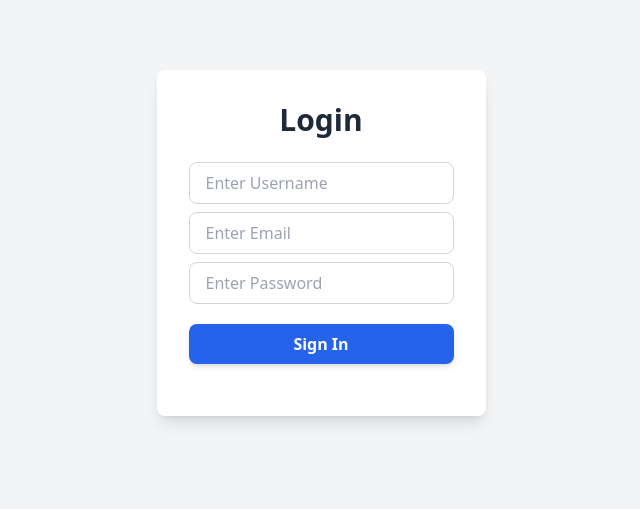
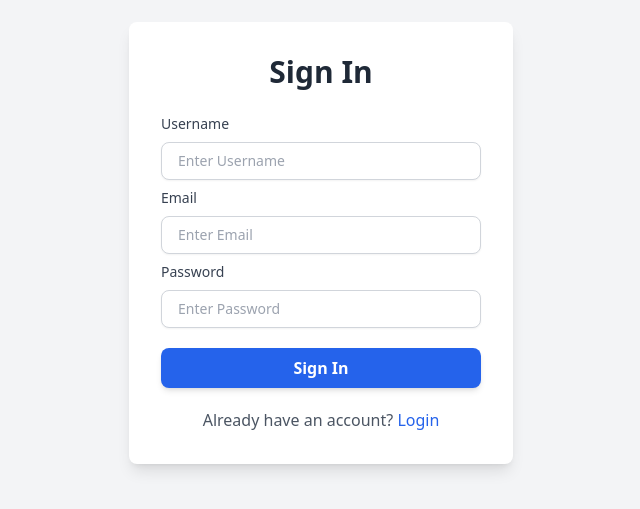
Before and after one commit to whilmarbitoco/AMS-frontend, a React (Vite) app: page /signin in a window 1280 px wide. Shown: the part 157-666 px from the top of the page, without its empty margins (319-959 px from the left). Built offline with nearby package versions, Linux system fonts and the light colour scheme.

Commit message:
breaked down into small components

```diff
--- a/src/App.jsx
+++ b/src/App.jsx
@@ -11,10 +11,14 @@ function App() {
     <AuthProvider>
       <BrowserRouter>
         <Routes>
-          <Route element={<ProtectedRoute />}>
+          <Route element={<ProtectedRoute userType="teacher" />}>
             <Route element={<DashboardPage />} path="/dashboard" />
           </Route>
-          <Route element={<AdminDashboardPage />} path="/admin/dashboard" />
+
+          <Route element={<ProtectedRoute userType="admin" />}>
+            <Route element={<AdminDashboardPage />} path="/admin/dashboard" />
+          </Route>
+
           <Route element={<LoginPage />} path="/login" />
           <Route element={<SigninPage />} path="/signin" />
         </Routes>
--- /dev/null
+++ b/src/components/Button.jsx
@@ -0,0 +1,15 @@
+import React from "react";
+
+const Button = ({ type = "submit", name, onClick }) => {
+  return (
+    <button
+      onClick={onClick}
+      type="submit"
+      className="mt-3 px-4 py-2 bg-blue-600 text-white rounded-lg font-semibold hover:bg-blue-700 transition-colors duration-200 shadow-md hover:shadow-lg w-full"
+    >
+      {name}
+    </button>
+  );
+};
+
+export default Button;
--- a/src/components/Input.jsx
+++ b/src/components/Input.jsx
@@ -1,16 +1,25 @@
 import React from "react";
 
-const Input = ({ type, placeholder, onChange }) => {
+const Input = ({ type, label, onChange }) => {
   return (
-    <input
-      type={type}
-      placeholder={placeholder}
-      onChange={onChange}
-      className="w-full px-4 py-2 text-gray-700 bg-white border border-gray-300
-      rounded-lg focus:outline-none focus:ring-2 focus:ring-blue-500
-      focus:border-transparent transition duration-200 ease-in-out
-      placeholder-gray-400 hover:border-gray-400"
-    />
+    <>
+      <label
+        htmlFor="input"
+        className="block text-sm font-medium text-gray-700"
+      >
+        {label}
+      </label>
+      <input
+        id="input"
+        type={type}
+        placeholder={`Enter ${label}`}
+        onChange={(e) => onChange(e.target.value)}
+        className="w-full px-4 py-2 text-gray-700 bg-white border border-gray-300
+        rounded-lg focus:outline-none focus:ring-2 focus:ring-blue-500
+        focus:border-transparent transition duration-200 ease-in-out
+        placeholder-gray-400 hover:border-gray-400 shadow-sm text-sm"
+      />{" "}
+    </>
   );
 };
 
--- /dev/null
+++ b/src/components/NavBar.jsx
@@ -0,0 +1,14 @@
+import NavLink from "../components/NavLink";
+
+const NavBar = () => {
+  return (
+    <ul className="">
+      <NavLink name="Dashboard" to="/" />
+      <NavLink name="Students" to={null} />
+      <NavLink name="Classes" to={null} />
+      <NavLink name="Attendance" to={null} />
+    </ul>
+  );
+};
+
+export default NavBar;
--- /dev/null
+++ b/src/components/NavLink.jsx
@@ -0,0 +1,11 @@
+import { Link } from "react-router-dom";
+
+const NavLink = ({ name, to }) => {
+  return (
+    <li className="hover:bg-blue-400 p-3 rounded-lg cursor-pointer transition-all duration-200 flex items-center gap-3">
+      <Link to={to}>{name}</Link>
+    </li>
+  );
+};
+
+export default NavLink;
--- /dev/null
+++ b/src/components/TeacherWrapper.jsx
@@ -0,0 +1,23 @@
+import React from "react";
+import NavBar from "./NavBar";
+
+const TeacherWrapper = ({ page, children }) => {
+  return (
+    <div className="flex h-screen">
+      <nav className="w-64 bg-gradient-to-b from-blue-600 to-blue-800 text-white p-6 shadow-lg">
+        <h1 className="text-center text-4xl font-bold mb-8 tracking-wide">
+          AMS
+        </h1>
+        <NavBar />
+      </nav>
+      <main className="w-full bg-gray-200">
+        <div className="w-full p-5 bg-white">
+          <h1 className="text-gray-700 text-2xl font-bold">{page}</h1>
+        </div>
+        <div>{children}</div>
+      </main>
+    </div>
+  );
+};
+
+export default TeacherWrapper;
--- a/src/pages/DashboardPage.jsx
+++ b/src/pages/DashboardPage.jsx
@@ -1,14 +1,11 @@
 import { userStore } from "../store/userStore";
 import { useAtom } from "jotai";
+import TeacherWrapper from "../components/TeacherWrapper";
 
 const DashboardPage = () => {
   const [user, setUser] = useAtom(userStore);
 
-  return (
-    <div>
-      <h1>Hello {user.username}</h1>
-    </div>
-  );
+  return <TeacherWrapper page="Dashboard">hello world</TeacherWrapper>;
 };
 
 export default DashboardPage;
--- a/src/pages/LoginPage.jsx
+++ b/src/pages/LoginPage.jsx
@@ -5,6 +5,8 @@ import Input from "../components/Input";
 import { useAtom } from "jotai";
 import { apiStore } from "../store/apiStore";
 import { userStore } from "../store/userStore";
+import Button from "../components/Button";
+import { Link } from "react-router-dom";
 
 const LoginPage = () => {
   const navigate = useNavigate();
@@ -27,7 +29,6 @@ const LoginPage = () => {
 
   const handleLogin = async (e) => {
     e.preventDefault();
-
     if (!validateForm()) {
       return;
     }
@@ -70,28 +71,24 @@ const LoginPage = () => {
 
   return (
     <div className="h-screen flex flex-col justify-center items-center bg-gray-100">
-      <div className="p-8 bg-white shadow-lg rounded-lg">
+      <div className="w-96 p-10 bg-white shadow-lg rounded-lg">
         <h1 className="text-3xl font-bold text-center text-gray-800 mb-6">
           Login
         </h1>
         <form onSubmit={handleLogin} className="flex flex-col gap-2 my-5">
-          <Input
-            type="email"
-            placeholder="Enter Email"
-            onChange={(e) => setEmail(e.target.value)}
-          />
-          <Input
-            type="password"
-            placeholder="Enter Password"
-            onChange={(e) => setPassword(e.target.value)}
-          />
-          <button
-            type="submit"
-            className="mt-3 px-4 py-2 bg-blue-600 text-white rounded-lg font-semibold hover:bg-blue-700 transition-colors duration-200 shadow-md hover:shadow-lg w-full"
+          <Input type="email" label="Email" onChange={setEmail} />
+          <Input type="password" label="Password" onChange={setPassword} />
+          <Button name="Login" onClick={null} />
+        </form>
+        <li className="list-none text-center mt-4 text-gray-600">
+          Don't have an account?{" "}
+          <Link
+            to="/signin"
+            className="text-blue-600 hover:text-blue-800 font-medium"
           >
-            Login
-          </button>
-        </form>
+            Sign In
+          </Link>
+        </li>
       </div>
     </div>
   );
--- a/src/pages/SigninPage.jsx
+++ b/src/pages/SigninPage.jsx
@@ -1,10 +1,11 @@
 import { useEffect, useState } from "react";
-import { useNavigate } from "react-router-dom";
+import { Link, useNavigate } from "react-router-dom";
 import { useAuth } from "../provider/AuthProvider";
 import Input from "../components/Input";
 import { useAtom } from "jotai";
 import { apiStore } from "../store/apiStore";
 import axios from "axios";
+import Button from "../components/Button";
 
 const SigninPage = () => {
   const navigate = useNavigate();
@@ -65,33 +66,25 @@ const SigninPage = () => {
 
   return (
     <div className="h-screen flex flex-col justify-center items-center bg-gray-100">
-      <div className="p-8 bg-white shadow-lg rounded-lg">
+      <div className="w-96 p-8 bg-white shadow-lg rounded-lg">
         <h1 className="text-3xl font-bold text-center text-gray-800 mb-6">
-          Login
+          Sign In
         </h1>
         <form onSubmit={handleSignin} className="flex flex-col gap-2 my-5">
-          <Input
-            type="text"
-            placeholder="Enter Username"
-            onChange={(e) => setUsername(e.target.value)}
-          />
-          <Input
-            type="email"
-            placeholder="Enter Email"
-            onChange={(e) => setEmail(e.target.value)}
-          />
-          <Input
-            type="password"
-            placeholder="Enter Password"
-            onChange={(e) => setPassword(e.target.value)}
-          />
-          <button
-            type="submit"
-            className="mt-3 px-4 py-2 bg-blue-600 text-white rounded-lg font-semibold hover:bg-blue-700 transition-colors duration-200 shadow-md hover:shadow-lg w-full"
+          <Input type="text" label="Username" onChange={setUsername} />
+          <Input type="email" label="Email" onChange={setEmail} />
+          <Input type="password" label="Password" onChange={setPassword} />
+          <Button name="Sign In" onClick={null} />
+        </form>
+        <li className="list-none text-center mt-4 text-gray-600">
+          Already have an account?{" "}
+          <Link
+            to="/login"
+            className="text-blue-600 hover:text-blue-800 font-medium"
           >
-            Sign In
-          </button>
-        </form>
+            Login
+          </Link>
+        </li>
       </div>
     </div>
   );
--- a/src/utils/ProtectedRoute.jsx
+++ b/src/utils/ProtectedRoute.jsx
@@ -4,24 +4,25 @@ import { useEffect } from "react";
 import { userStore } from "../store/userStore";
 import { useAtom } from "jotai";
 
-const ProtectedRoute = () => {
+const ProtectedRoute = ({ userType }) => {
   const [token, setToken] = useAuth();
   const [user, setUser] = useAtom(userStore);
   const navigate = useNavigate();
 
   useEffect(() => {
-    console.log("whatt: " + user.username);
-
     if (token && Object.keys(user).length === 0) {
       setUser({
         username: "John Auth",
         email: "john@doe.com",
+        type: "teacher",
         password: "123456",
       });
 
-      console.log(user);
+      if (user.type != userType) {
+        navigate("/");
+      }
     }
-  }, []);
+  }, [user]);
 
   return token ? <Outlet /> : <Navigate to="/login" />;
 };
```
